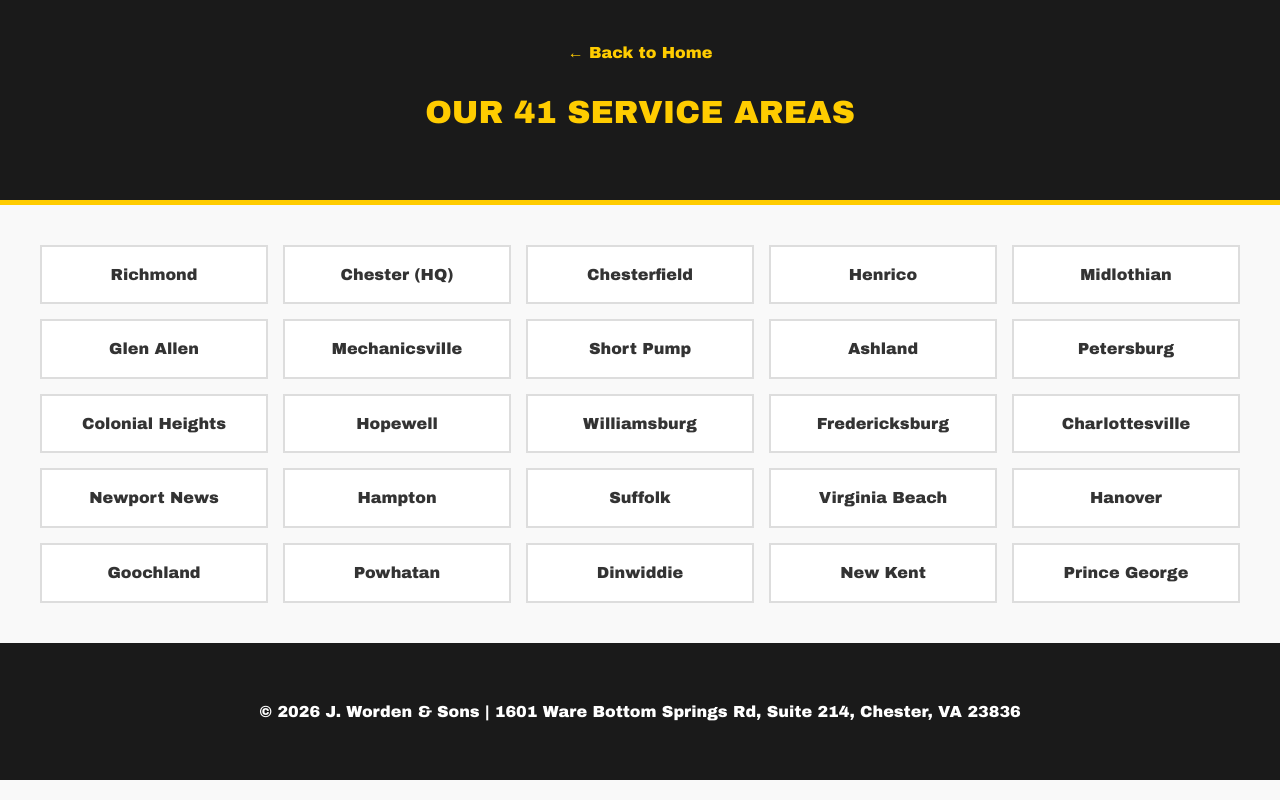
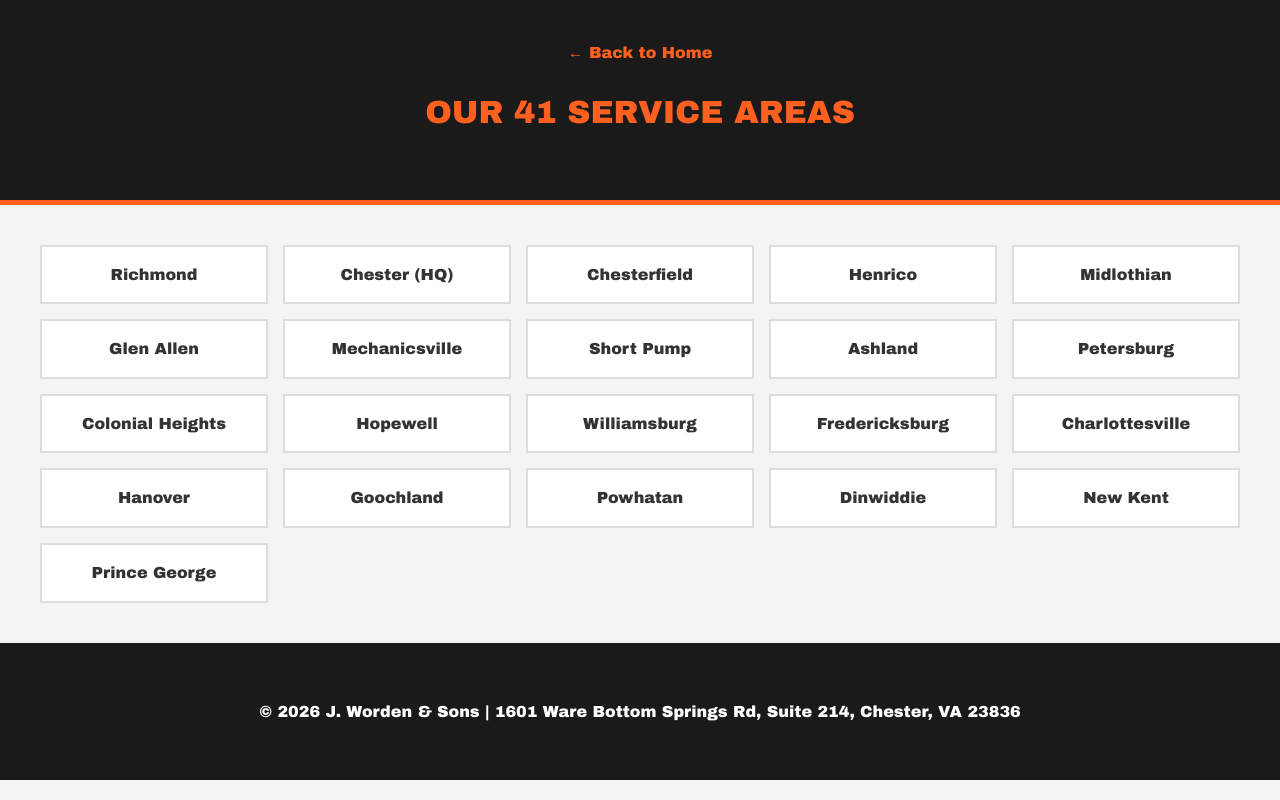
Before and after one commit to genewgeorge76/doooooone, a website: page service-areas.html in a window 1280 px wide. Drawn offline with Linux system fonts and the light colour scheme.

Commit message:
Update color scheme and remove city links

```diff
--- a/service-areas.html
+++ b/service-areas.html
@@ -5,19 +5,19 @@
     <meta name="viewport" content="width=device-width, initial-scale=1.0">
     <title>Asphalt Paving Service Areas | 41 Cities in Central Virginia</title>
     <style>
-        :root { --gold: #ffcc00; --asphalt: #1a1a1a; --off-white: #f9f9f9; }
+        :root { --orange: #FF5F1F; --asphalt: #1a1a1a; --off-white: #f4f4f4; }
         body { font-family: 'Arial Black', Gadget, sans-serif; line-height: 1.6; margin: 0; background: var(--off-white); }
-        header { background: var(--asphalt); color: var(--gold); padding: 40px; text-align: center; border-bottom: 5px solid var(--gold); }
+        header { background: var(--asphalt); color: var(--orange); padding: 40px; text-align: center; border-bottom: 5px solid var(--orange); }
         section { max-width: 1200px; margin: 40px auto; padding: 0 20px; }
         .city-grid { display: grid; grid-template-columns: repeat(auto-fit, minmax(200px, 1fr)); gap: 15px; }
         .city-link { background: #fff; border: 2px solid #ddd; padding: 15px; text-align: center; text-decoration: none; color: #333; font-weight: bold; transition: 0.3s; }
-        .city-link:hover { background: var(--gold); border-color: #000; }
+        .city-link:hover { background: var(--orange); color: #fff; border-color: #000; }
         footer { background: var(--asphalt); color: #fff; padding: 40px; text-align: center; margin-top: 40px; }
     </style>
 </head>
 <body>
 <header>
-    <a href="index.html" style="color: var(--gold); text-decoration: none;">← Back to Home</a>
+    <a href="index.html" style="color: var(--orange); text-decoration: none;">← Back to Home</a>
     <h1>OUR 41 SERVICE AREAS</h1>
 </header>
 <section>
@@ -37,10 +37,6 @@
         <a href="williamsburg-asphalt-paving.html" class="city-link">Williamsburg</a>
         <a href="fredericksburg-va-paving.html" class="city-link">Fredericksburg</a>
         <a href="charlottesville-residential-paving.html" class="city-link">Charlottesville</a>
-        <a href="newport-news-va-paving.html" class="city-link">Newport News</a>
-        <a href="hampton-va-paving.html" class="city-link">Hampton</a>
-        <a href="suffolk-va-paving.html" class="city-link">Suffolk</a>
-        <a href="virginia-beach-driveway-paving.html" class="city-link">Virginia Beach</a>
         <a href="hanover-county-paving.html" class="city-link">Hanover</a>
         <a href="goochland-county-paving.html" class="city-link">Goochland</a>
         <a href="powhatan-county-paving.html" class="city-link">Powhatan</a>
```
